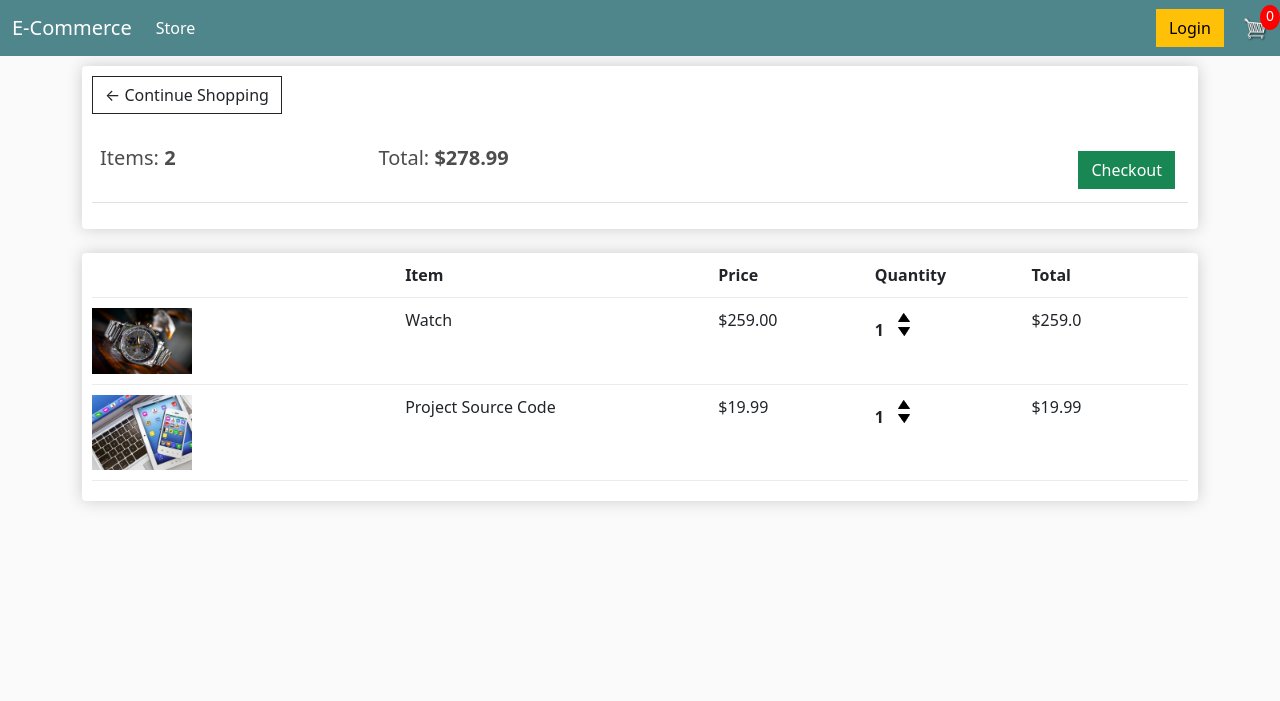
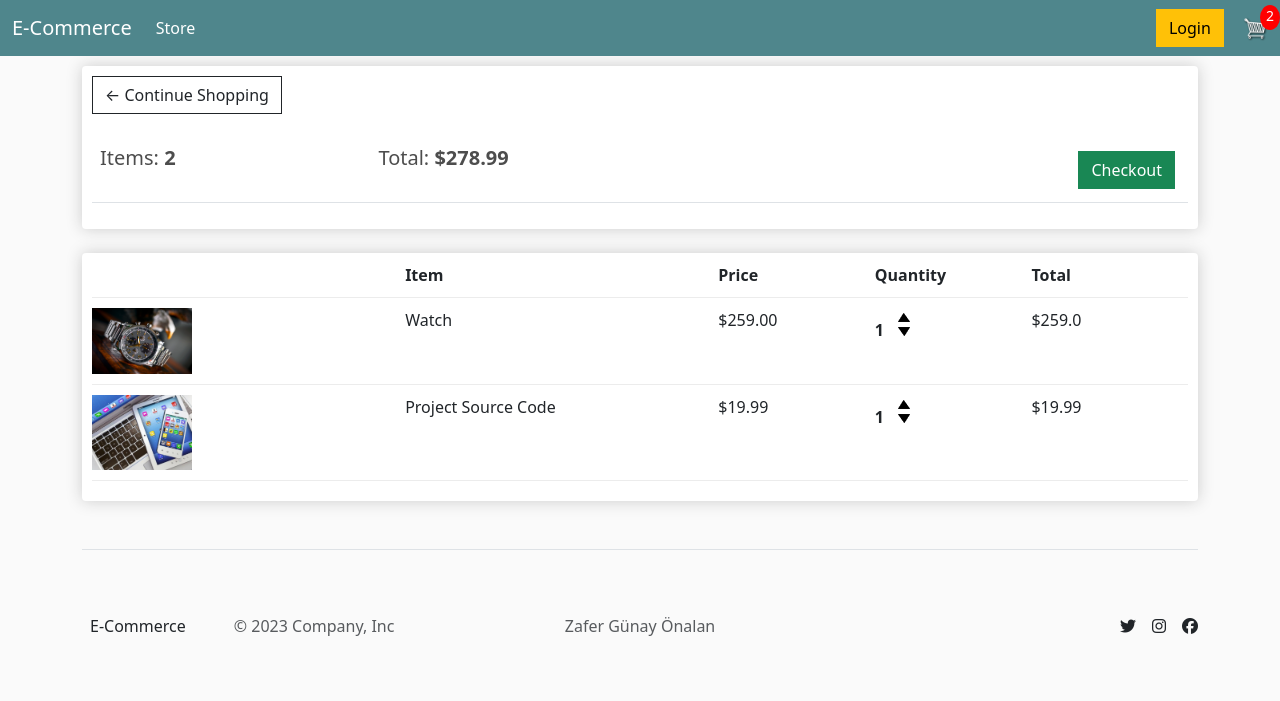
Before and after one commit to zaferonalan/Django-WebSite, a Django app: page /cart/ in a window 1280 px wide. Shown: the top 701 px of the page. Run offline with Django 4.2, Linux system fonts and the light colour scheme; a user stored in the database is signed in; data comes from the database, SQL or seed files in the repository; both versions use the stored data as it was after the commit; lists and menus that the app fills with data are empty; some libraries are stand-ins or nearby versions.

Commit message:
Main düzenlendi

```diff
--- a/ecommerceApp/static/css/main.css
+++ b/ecommerceApp/static/css/main.css
@@ -105,3 +105,7 @@ h6 {
 .hidden {
   display: none !important;
 }
+
+.icons {
+  width: 2rem;
+}
--- /dev/null
+++ b/ecommerceApp/static/js/cart.js
@@ -0,0 +1,39 @@
+let updateBtns = document.getElementsByClassName("update-cart");
+
+for (let i = 0; i < updateBtns.length; i++) {
+  updateBtns[i].addEventListener("click", function () {
+    let productId = this.dataset.product;
+    let action = this.dataset.action;
+    console.log("productId:", productId, "actions:", action);
+
+    console.log("USER:", user);
+    if (user === "AnonymousUser") {
+      console.log("Giriş yapmıyor");
+    } else {
+      updateUserOrder(productId, action);
+    }
+  });
+}
+
+function updateUserOrder(productId, action) {
+  console.log("Kullanıcı giriş yaptı");
+
+  let url = "/update_item/";
+
+  fetch(url, {
+    method: "POST",
+    headers: {
+      "Content-Type": "application/json",
+      "X-CSRFToken": csrftoken,
+    },
+    body: JSON.stringify({ productId: productId, action: action }),
+  })
+    .then((response) => {
+      return response.json();
+    })
+
+    .then((data) => {
+      console.log("data:", data);
+      location.reload();
+    });
+}
--- a/ecommerceApp/store/models.py
+++ b/ecommerceApp/store/models.py
@@ -40,6 +40,15 @@ class Order(models.Model):
             return str(self.id)
 
         @property
+        def shipping(self):
+            shipping =False
+            orderitems = self.orderitem_set.all()
+            for i in orderitems:
+                if i.product.digital == False:
+                    shipping = True
+            return shipping
+
+        @property
         def get_cart_total(self):
             orderitems = self.orderitem_set.all()
             total = sum([item.get_total for item in orderitems])
--- a/ecommerceApp/store/templates/store/cart.html
+++ b/ecommerceApp/store/templates/store/cart.html
@@ -47,14 +47,18 @@
           <p class="quantity">{{item.quantity}}</p>
           <div class="quantity">
             <img
+              data-product="{{item.product.id}}"
+              data-action="add"
               src="{% static 'images/arrow-up.png' %}"
               alt=""
-              class="chg-quantity"
+              class="chg-quantity update-cart"
             />
             <img
+              data-product="{{item.product.id}}"
+              data-action="remove"
               src="{% static 'images/arrow-down.png' %}"
               alt=""
-              class="chg-quantity"
+              class="chg-quantity update-cart"
             />
           </div>
         </div>
--- a/ecommerceApp/store/templates/store/main.html
+++ b/ecommerceApp/store/templates/store/main.html
@@ -11,7 +11,36 @@
       integrity="sha384-T3c6CoIi6uLrA9TneNEoa7RxnatzjcDSCmG1MXxSR1GAsXEV/Dwwykc2MPK8M2HN"
       crossorigin="anonymous"
     />
+    <script
+      src="https://kit.fontawesome.com/384916567d.js"
+      crossorigin="anonymous"
+    ></script>
     <link rel="stylesheet" type="text/css" href="{% static 'css/main.css' %}" />
+
+    <script type="text/javascript">
+      let user = "{{request.user}}";
+
+      function getToken(name) {
+        let cookieValue = null;
+        if (document.cookie && document.cookie !== "") {
+          let cookies = document.cookie.split(";");
+          for (let i = 0; i < cookies.length; i++) {
+            let cookie = cookies[i].trim();
+
+            if (cookie.substring(0, name.length + 1) === name + "=") {
+              cookieValue = decodeURIComponent(
+                cookie.substring(name.length + 1)
+              );
+              break;
+            }
+          }
+        }
+        return cookieValue;
+      }
+
+      let csrftoken = getToken("csrftoken");
+    </script>
+
     <title>Document</title>
   </head>
   <body>
@@ -46,17 +75,60 @@
             <a href="{% url 'cart' %}">
               <img id="cart-icon" src="{% static 'images/cart2.png' %}" />
             </a>
-            <p id="cart-total">0</p>
+            <p id="cart-total">{{cartItems}}</p>
           </div>
         </div>
       </div>
     </nav>
     <div class="container">{% block content %} {% endblock content %}</div>
 
+    <div class="container">
+      <footer
+        class="d-flex flex-wrap justify-content-between align-items-center mt-5 py-3 my-4 border-top"
+      >
+        <div class="col-md-4 d-flex align-items-center">
+          <a
+            href="/"
+            class="mb-3 me-2 mb-md-0 text-body-secondary text-decoration-none lh-1"
+          >
+            <a class="navbar-brand" href="{%url 'store' %}">E-Commerce</a>
+          </a>
+          <div class="m-5">
+            <span class="mb-3 mb-md-0 text-body-secondary m-auto"
+              >© 2023 Company, Inc</span
+            >
+          </div>
+        </div>
+        <div class="m-5">
+          <span class="mb-3 mb-md-0 text-body-secondary m-auto"
+            >Zafer Günay Önalan</span
+          >
+        </div>
+
+        <ul class="nav col-md-4 justify-content-end list-unstyled d-flex">
+          <li class="ms-3">
+            <a class="text-dark" href="#"
+              ><i class="fa-brands fa-twitter"></i
+            ></a>
+          </li>
+          <li class="ms-3">
+            <a class="text-dark" href="#"
+              ><i class="fa-brands fa-instagram"></i
+            ></a>
+          </li>
+          <li class="ms-3">
+            <a class="text-dark" href="#"
+              ><i class="fa-brands fa-facebook"></i
+            ></a>
+          </li>
+        </ul>
+      </footer>
+    </div>
     <script
       src="https://cdn.jsdelivr.net/npm/bootstrap@5.3.2/dist/js/bootstrap.bundle.min.js"
       integrity="sha384-C6RzsynM9kWDrMNeT87bh95OGNyZPhcTNXj1NW7RuBCsyN/o0jlpcV8Qyq46cDfL"
       crossorigin="anonymous"
     ></script>
+    <script type="text/javascript" src="{% static 'js/cart.js' %}"></script>
   </body>
 </html>
--- a/ecommerceApp/store/urls.py
+++ b/ecommerceApp/store/urls.py
@@ -6,4 +6,6 @@ urlpatterns = [
     path('',views.store,name="store"),
     path('cart/',views.cart,name="cart"),
     path('checkout/',views.checkout,name="checkout"),
+
+    path('update_item/',views.updateItem,name="update_item"),
 ]
--- a/ecommerceApp/store/views.py
+++ b/ecommerceApp/store/views.py
@@ -1,10 +1,23 @@
 from django.shortcuts import render
+from django.http import JsonResponse
+import json
 from .models import *
 # Create your views here.
 
 def store(request):
+
+    if request.user.is_authenticated:
+        customer = request.user.customer
+        order,created =Order.objects.get_or_create(customer=customer,complete=False)
+        items = order.orderitem_set.all()
+        cartItems = order.get_cart_items
+    else:
+        items = []
+        order = {'get_cart_total': 0, 'get_cart_items': 0, 'shipping': False}
+        cartItems = order['get_cart_items']
+
     products = Product.objects.all()
-    context = {'products':products}
+    context = {'products':products, 'cartItems':cartItems }
     return render(request,'store/store.html',context)
 
 def cart(request):
@@ -12,11 +25,13 @@ def cart(request):
         customer = request.user.customer
         order,created =Order.objects.get_or_create(customer=customer,complete=False)
         items = order.orderitem_set.all()
+        cartItems = order.get_cart_items
     else:
         items = []
-        order = {'get_cart_total': 0, 'get_cart_items': 0}
+        order = {'get_cart_total': 0, 'get_cart_items': 0, 'shipping': False}
+        cartItems = order['get_cart_items']
 
-    context = {'items':items, 'order':order}
+    context = {'items':items, 'order':order , 'cartItems':cartItems}
     return render(request,'store/cart.html',context)
 
 def checkout(request):
@@ -24,9 +39,37 @@ def checkout(request):
         customer = request.user.customer
         order,created =Order.objects.get_or_create(customer=customer,complete=False)
         items = order.orderitem_set.all()
+        cartItems = order.get_cart_items
     else:
         items = []
-        order = {'get_cart_total': 0, 'get_cart_items': 0}
+        order = {'get_cart_total': 0, 'get_cart_items': 0 ,'shipping': False}
+        cartItems = order['get_cart_items']
 
-    context = {'items':items, 'order':order}
+    context = {'items':items, 'order':order, 'cartItems':cartItems}
     return render(request,'store/checkout.html',context)
+
+def updateItem(request):
+    data = json.loads(request.body)
+    productId = data['productId']
+    action = data['action']
+
+    print("Action: ", action)
+    print("productId: ", productId)
+
+    customer = request.user.customer
+    product = Product.objects.get(id =productId)
+    order,created =Order.objects.get_or_create(customer=customer,complete=False)
+
+    orderItem,created =OrderItem.objects.get_or_create(order=order,product=product)
+
+    if action == 'add':
+        orderItem.quantity = (orderItem.quantity + 1)
+    elif action == "remove":
+        orderItem.quantity = (orderItem.quantity - 1)
+
+    orderItem.save()
+
+    if orderItem.quantity <= 0:
+        orderItem.delete()
+
+    return JsonResponse('Eklendi', safe=False)
```
Also changed, not shown: ecommerceApp/store/templates/store/checkout.html (+9 -0 lines), ecommerceApp/store/templates/store/store.html (+7 -1 lines), ecommerceApp/db.sqlite3, ecommerceApp/static/images/Phone.jpeg (added), ecommerceApp/static/images/macbook.jpg (added), 1 other file.
